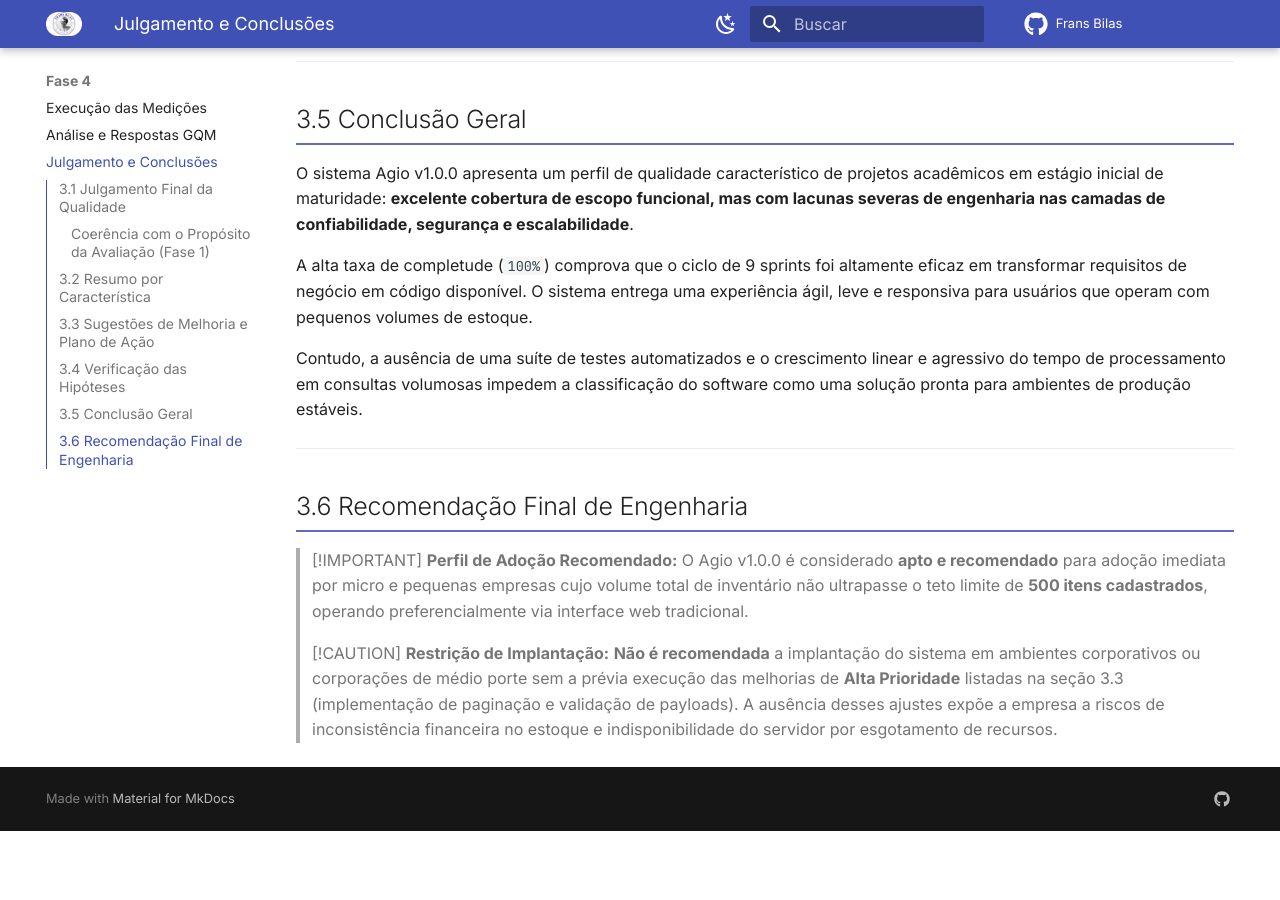
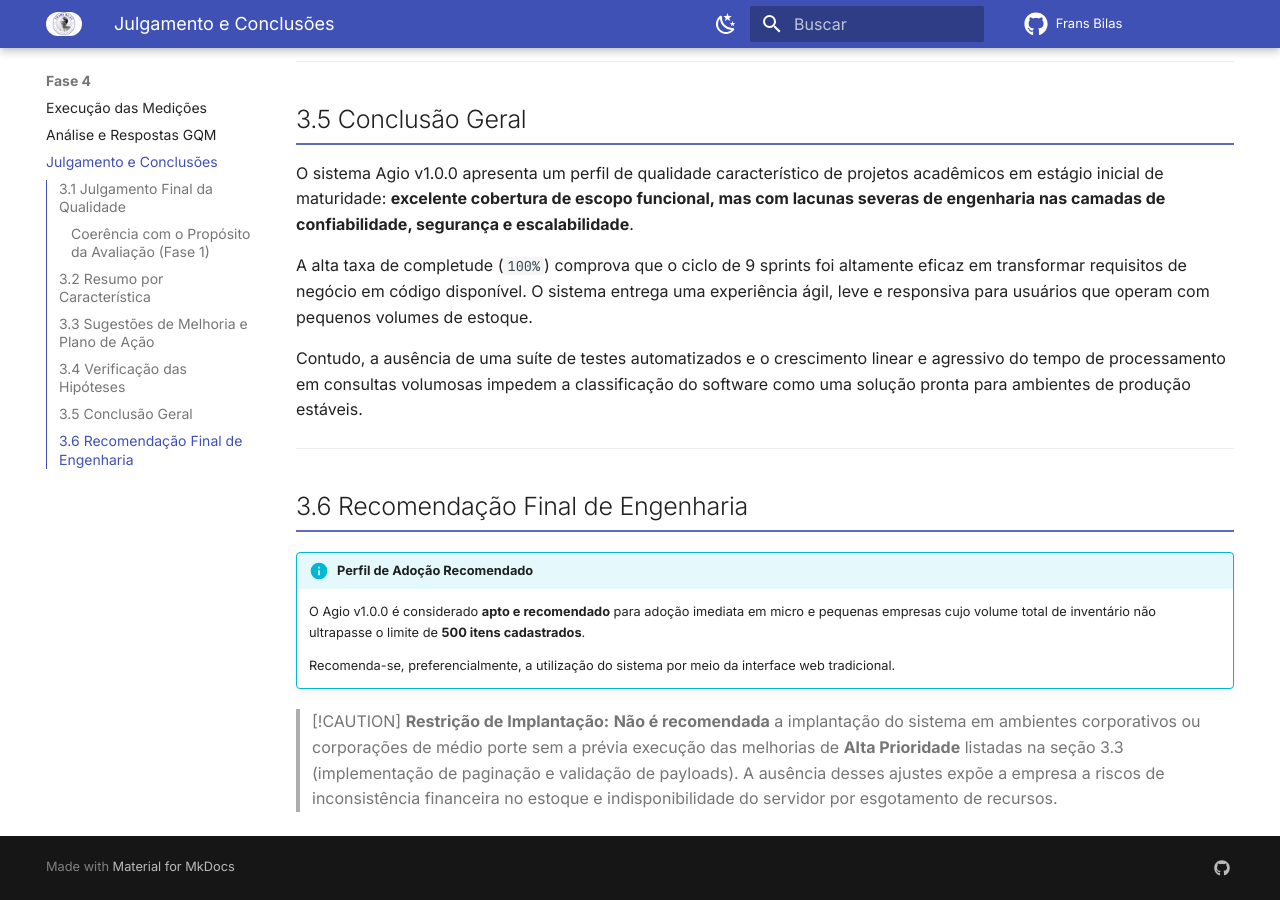
Before and after one commit to FCTE-Qualidade-de-Software-1/2026-1_T01_FRANS_BILAS, an MkDocs documentation site: the page built from docs/fase4/julgamento_conclusoes.md, in a window 1280 px wide and 900 px high, scrolled down 2875 px. Built offline with MkDocs 1.6.1 and Material for MkDocs 9.7.7, drawn with Linux system fonts in a browser that asks for light colours; comment, search, counter and statistics services are not loaded; before the commit the page ends 3706 px from its top, so only the background shows below that.

Commit message:
Revise final engineering recommendation for Agio v1.0.0
Updated the recommendation section for Agio v1.0.0, clarifying adoption suitability for small businesses and emphasizing the use of the traditional web interface.

```diff
--- a/docs/fase4/julgamento_conclusoes.md
+++ b/docs/fase4/julgamento_conclusoes.md
@@ -69,9 +69,11 @@ Contudo, a ausência de uma suíte de testes automatizados e o crescimento linea
 
 ## 3.6 Recomendação Final de Engenharia
 
-> [!IMPORTANT]
-> **Perfil de Adoção Recomendado:**
-> O Agio v1.0.0 é considerado **apto e recomendado** para adoção imediata por micro e pequenas empresas cujo volume total de inventário não ultrapasse o teto limite de **500 itens cadastrados**, operando preferencialmente via interface web tradicional.
+!!! info "Perfil de Adoção Recomendado"
+
+    O Agio v1.0.0 é considerado **apto e recomendado** para adoção imediata em micro e pequenas empresas cujo volume total de inventário não ultrapasse o limite de **500 itens cadastrados**.
+
+    Recomenda-se, preferencialmente, a utilização do sistema por meio da interface web tradicional.
 
 > [!CAUTION]
 > **Restrição de Implantação:**
```
